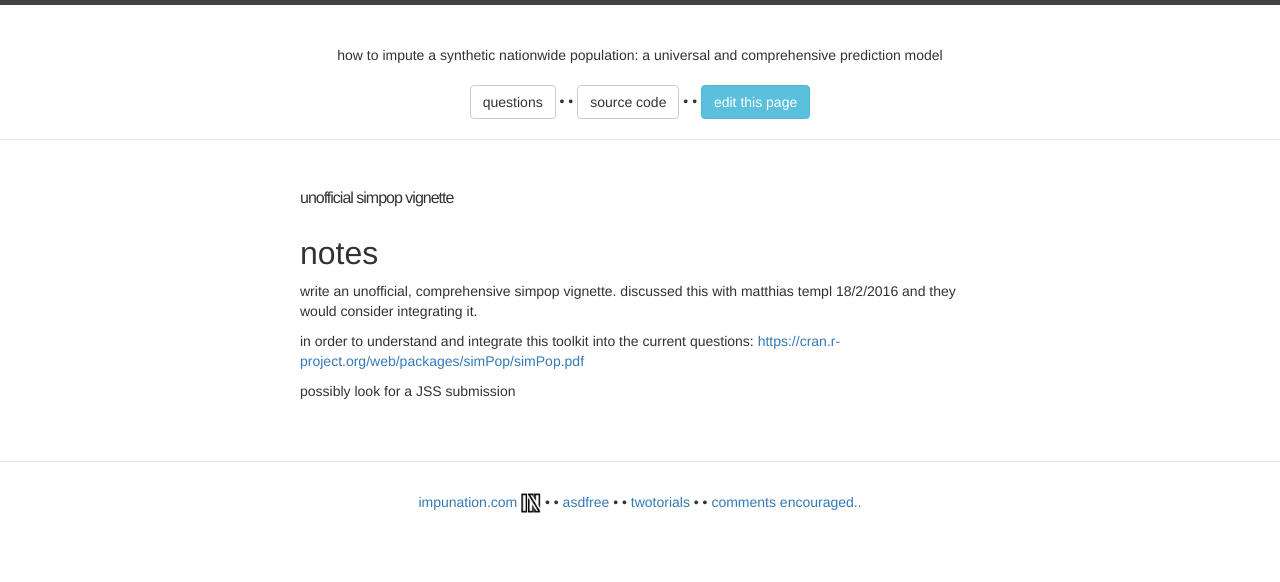
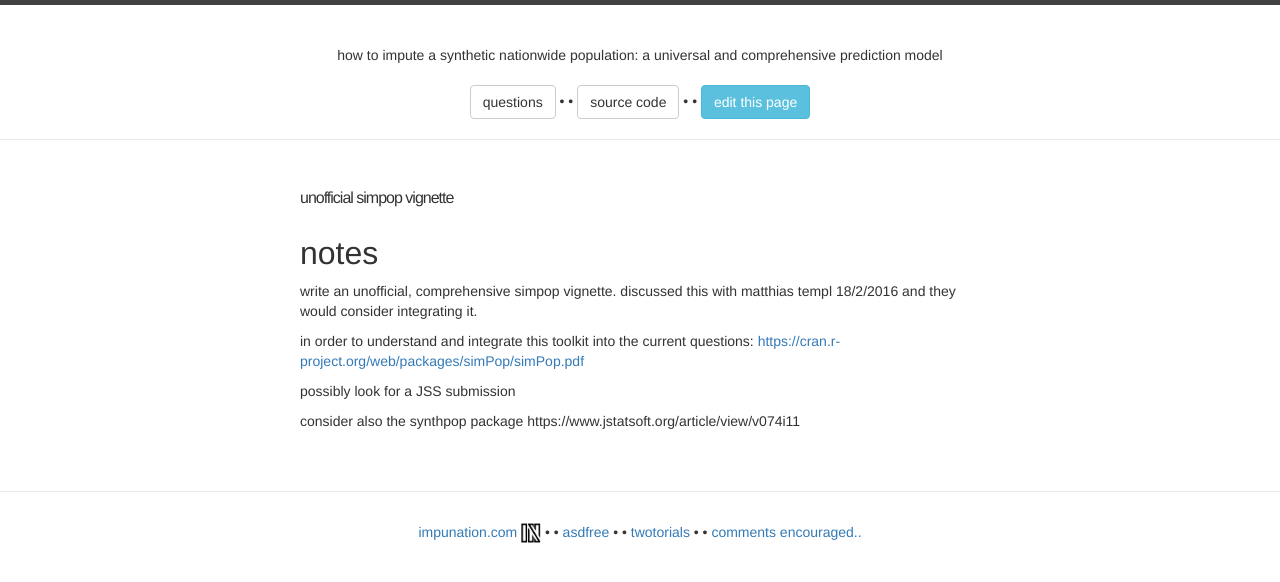
Before and after one commit to impunation/impunation.github.io, a Jekyll site: the page built from _posts/2016-02-14-simpop_vignette.md, in a window 1280 px wide. Shown: the top 582 px of the page. Built offline with Jekyll 4.4.1, drawn with Linux system fonts in a browser that asks for light colours.

Commit message:
synthpop too

```diff
--- a/_posts/2016-02-14-simpop_vignette.md
+++ b/_posts/2016-02-14-simpop_vignette.md
@@ -13,3 +13,5 @@ in order to understand and integrate this toolkit into the current questions:
 [https://cran.r-project.org/web/packages/simPop/simPop.pdf](https://cran.r-project.org/web/packages/simPop/simPop.pdf)
 
 possibly look for a JSS submission
+
+consider also the synthpop package https://www.jstatsoft.org/article/view/v074i11
```
